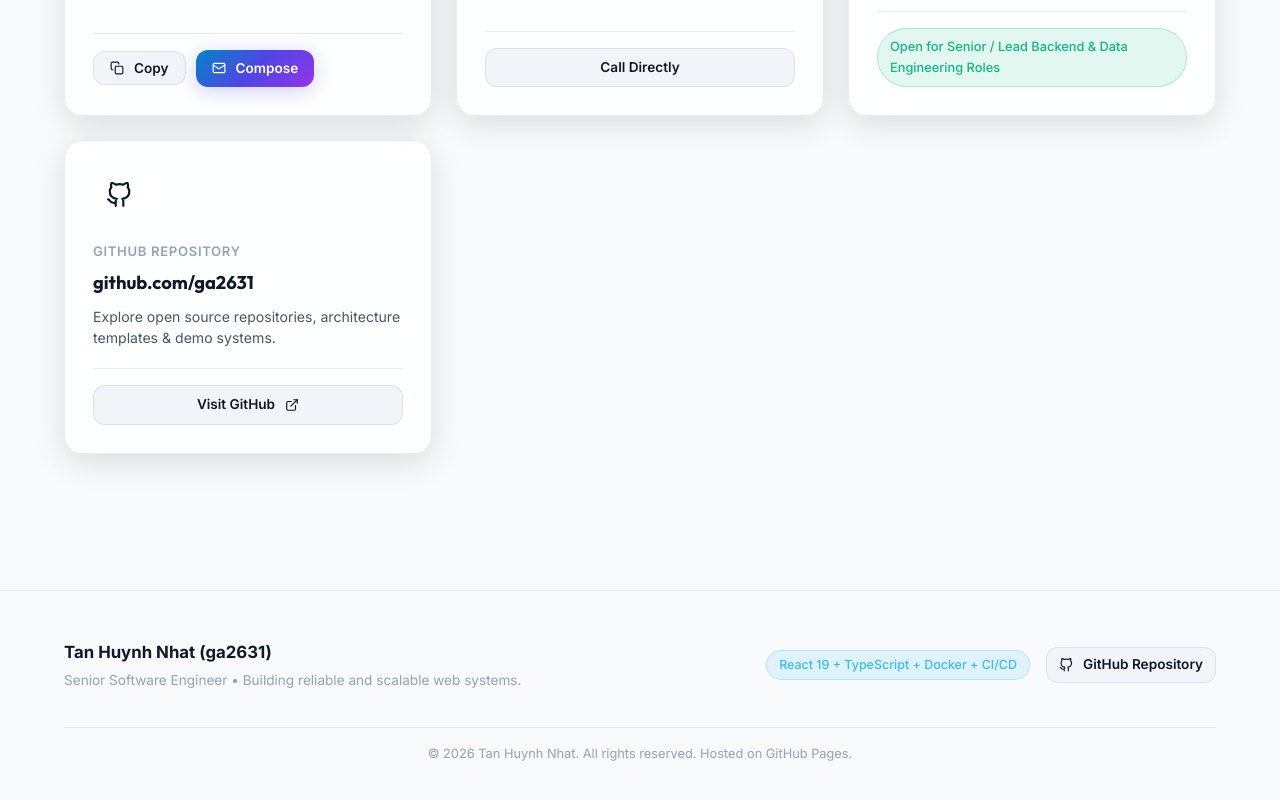
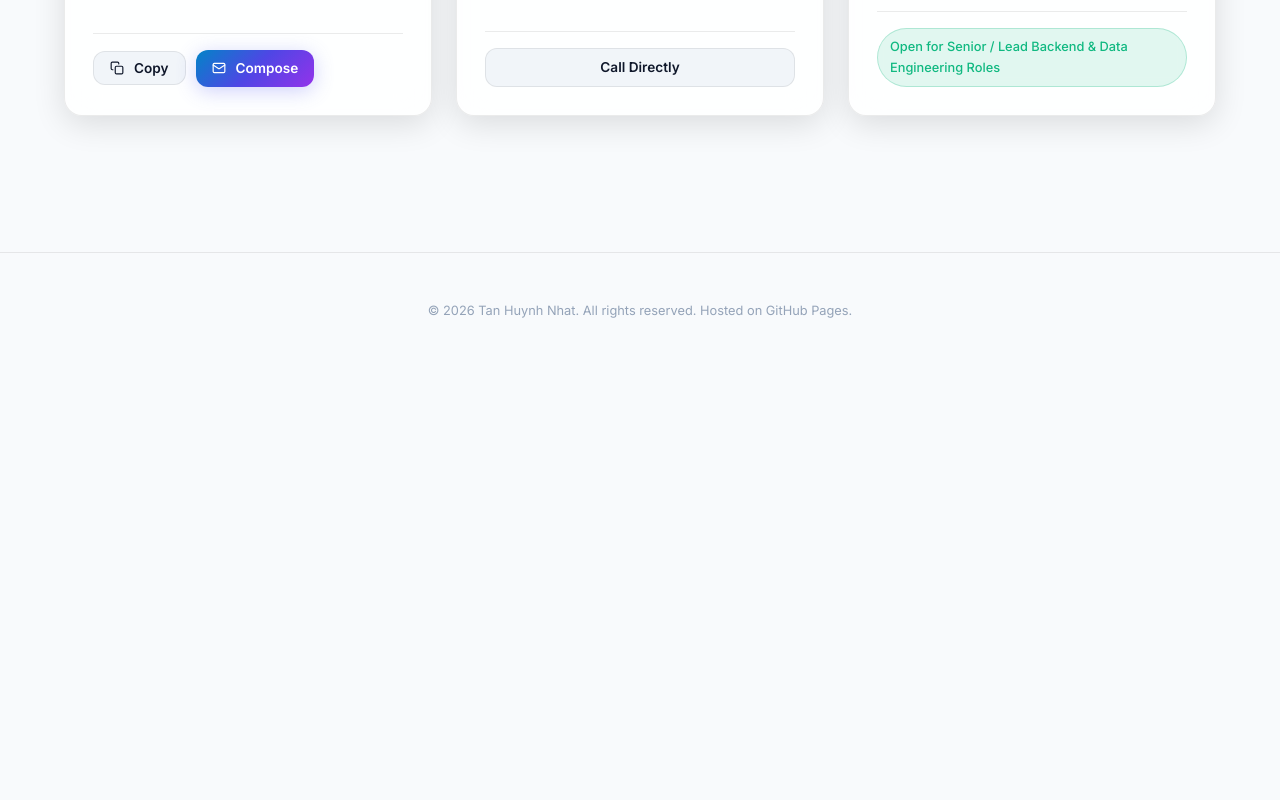
Before and after one commit to ga2631/ga2631.github.io, a React (Vite) app: page / in a window 1280 px wide. Shown: the part 9803-10603 px from the top of the page. After the commit the page ends 10173 px from the top, so only its background shows below. Built offline with nearby package versions, Linux system fonts and the light colour scheme.

Commit message:
refactor: remove GitHub profile card and repository links from Contact and Footer components

```diff
--- a/src/components/Contact.tsx
+++ b/src/components/Contact.tsx
@@ -1,6 +1,6 @@
 import React, { useState } from 'react';
 import { PersonalInfo } from '../types/index.ts';
-import { MailIcon, MapPinIcon, CopyIcon, CheckIcon, GithubIcon, LinkedinIcon, ExternalLinkIcon } from './Icons.tsx';
+import { MailIcon, MapPinIcon, CopyIcon, CheckIcon, LinkedinIcon, ExternalLinkIcon } from './Icons.tsx';
 
 interface ContactProps {
   data: PersonalInfo;
@@ -124,39 +124,6 @@ export const Contact: React.FC<ContactProps> = ({ data }) => {
             </div>
           </div>
 
-          {/* GitHub Profile Card */}
-          <div className="glass-panel contact-card">
-            <div className="contact-card-icon" style={{ background: 'rgba(255, 255, 255, 0.08)', color: 'var(--text-primary)' }}>
-              <GithubIcon size={26} />
-            </div>
-            <div className="contact-card-body">
-              <div className="contact-card-label">GitHub Repository</div>
-              <a
-                href={data.githubUrl}
-                target="_blank"
-                rel="noopener noreferrer"
-                className="contact-card-value"
-              >
-                github.com/ga2631
-              </a>
-              <p className="contact-card-hint">
-                Explore open source repositories, architecture templates & demo systems.
-              </p>
-            </div>
-            <div className="contact-card-actions">
-              <a
-                href={data.githubUrl}
-                target="_blank"
-                rel="noopener noreferrer"
-                className="btn btn-secondary btn-sm"
-                style={{ width: '100%' }}
-              >
-                <span>Visit GitHub</span>
-                <ExternalLinkIcon size={14} />
-              </a>
-            </div>
-          </div>
-
           {/* LinkedIn Profile Card (if available) */}
           {data.linkedinUrl && (
             <div className="glass-panel contact-card">
--- a/src/components/Footer.tsx
+++ b/src/components/Footer.tsx
@@ -7,33 +7,7 @@ export const Footer: React.FC = () => {
   return (
     <footer className="footer">
       <div className="container footer-content">
-        <div>
-          <div style={{ fontWeight: 700, fontSize: '1.05rem', marginBottom: '4px' }}>
-            Tan Huynh Nhat (ga2631)
-          </div>
-          <p style={{ color: 'var(--text-muted)', fontSize: '0.85rem' }}>
-            Senior Software Engineer • Building reliable and scalable web systems.
-          </p>
-        </div>
-
-        <div style={{ display: 'flex', alignItems: 'center', gap: '16px', flexWrap: 'wrap' }}>
-          <span className="badge badge-cyan" style={{ fontSize: '0.78rem' }}>
-            React 19 + TypeScript + Docker + CI/CD
-          </span>
-
-          <a
-            href="https://github.com/ga2631/ga2631.github.io"
-            target="_blank"
-            rel="noopener noreferrer"
-            className="btn btn-secondary btn-sm"
-            style={{ padding: '6px 12px' }}
-          >
-            <GithubIcon size={14} />
-            <span>GitHub Repository</span>
-          </a>
-        </div>
-
-        <div style={{ width: '100%', textAlign: 'center', color: 'var(--text-muted)', fontSize: '0.8rem', paddingTop: '16px', borderTop: '1px solid var(--border-color)', marginTop: '16px' }}>
+        <div style={{ width: '100%', textAlign: 'center', color: 'var(--text-muted)', fontSize: '0.8rem' }}>
           © {currentYear} Tan Huynh Nhat. All rights reserved. Hosted on GitHub Pages.
         </div>
       </div>
```
